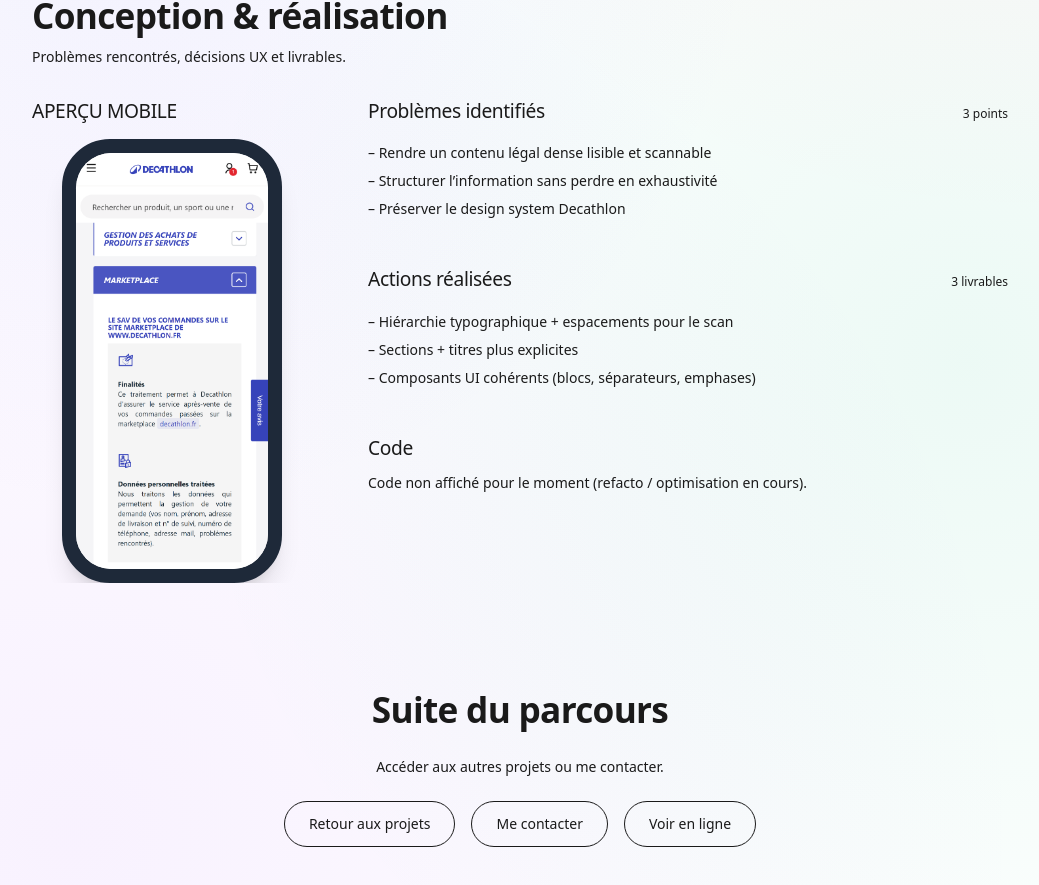
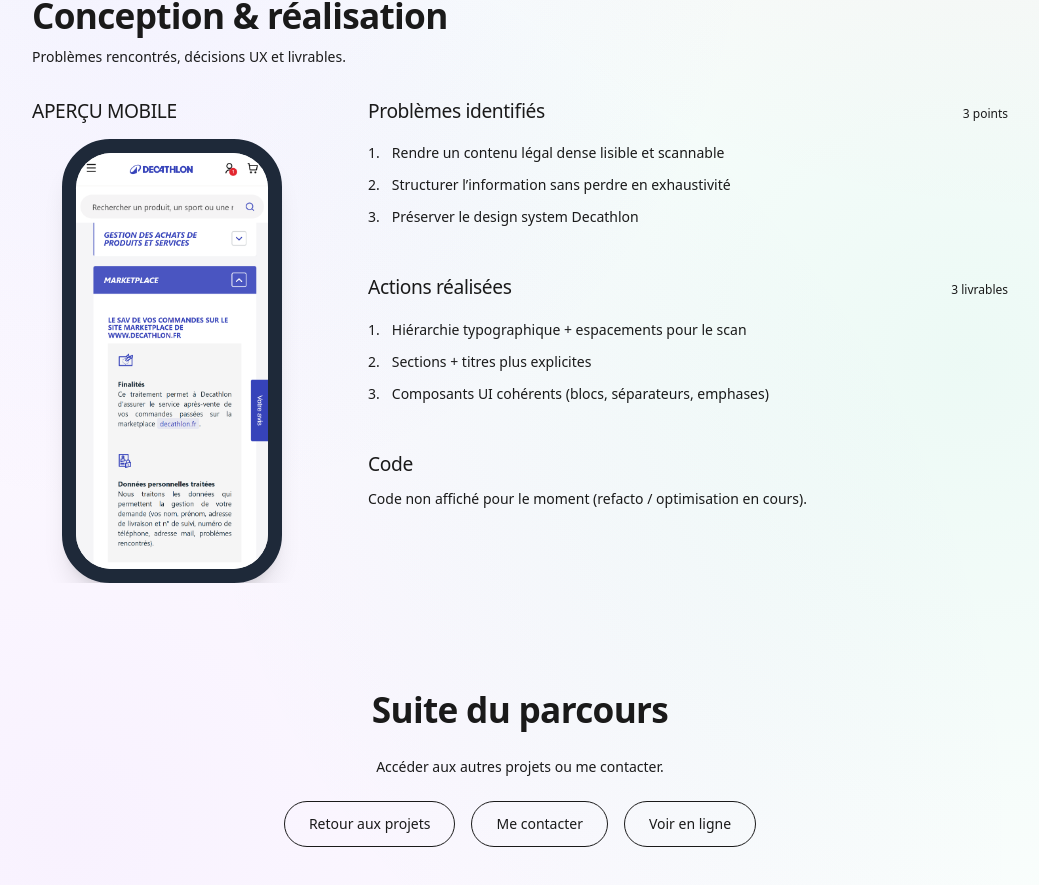
Before and after one commit to L-Rotellini/louisrotellini-portfolio, a Next.js app: page /projets/decathlon-data in a window 1280 px wide. Shown: the part 1289-2174 px from the top of the page, without its empty margins (120-1159 px from the left). Built offline with nearby package versions, Linux system fonts and the light colour scheme.

Commit message:
Update page.tsx

```diff
--- a/src/app/projets/[id]/page.tsx
+++ b/src/app/projets/[id]/page.tsx
@@ -222,13 +222,19 @@ export default async function ProjectPage({ params }: PageProps) {
                   {problems.length} point{problems.length > 1 ? "s" : ""}
                 </span>
               </div>
-              <ul className="mt-5 space-y-2 text-sm text-muted-foreground min-w-0">
+              <ol className="mt-5 space-y-3 text-sm text-muted-foreground">
                 {problems.map((p, i) => (
-                  <li key={i} className="min-w-0 break-words">
-                    – {p}
+                  <li key={i} className="flex gap-3">
+                    <span className="font-medium text-foreground/60">
+                      {i + 1}.
+                    </span>
+                    <span className="min-w-0 break-words">
+                      {p}
+                    </span>
                   </li>
                 ))}
-              </ul>
+              </ol>
+
             </div>
 
             {/* Actions */}
@@ -239,13 +245,18 @@ export default async function ProjectPage({ params }: PageProps) {
                   {actions.length} livrable{actions.length > 1 ? "s" : ""}
                 </span>
               </div>
-              <ul className="mt-5 space-y-2 text-sm text-muted-foreground min-w-0">
+              <ol className="mt-5 space-y-3 text-sm text-muted-foreground">
                 {actions.map((a, i) => (
-                  <li key={i} className="min-w-0 break-words">
-                    – {a}
+                  <li key={i} className="flex gap-3">
+                    <span className="font-medium text-foreground/60">
+                      {i + 1}.
+                    </span>
+                    <span className="min-w-0 break-words">
+                      {a}
+                    </span>
                   </li>
                 ))}
-              </ul>
+              </ol>
             </div>
 
             {/* Code */}
```
